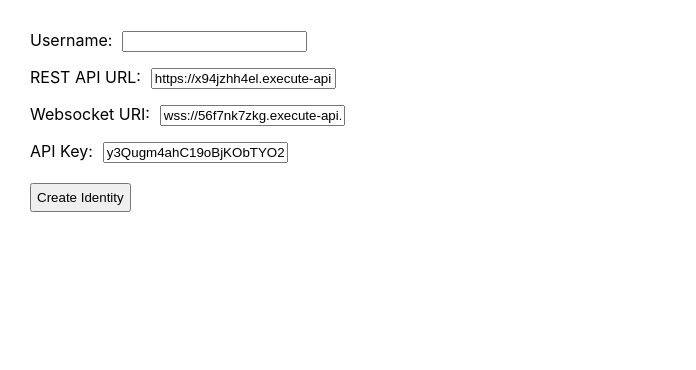
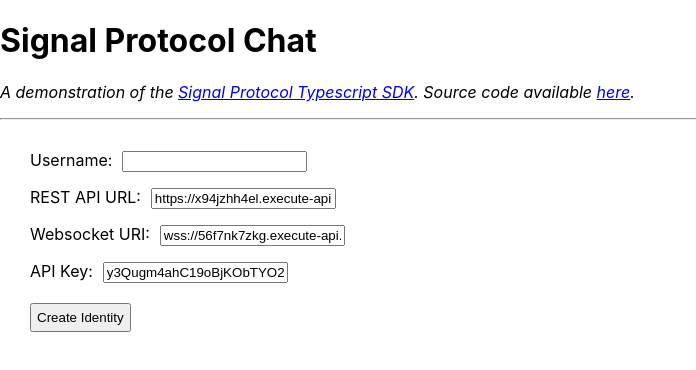
Before and after one commit to privacyresearchgroup/libsignal-typescript-demo, a React (Create React App) app in the folder signal-protocol-client/: page / in a window 1280 px wide. Shown: the top 370 px of the page, without its empty margins (0-696 px from the left). Built offline with nearby package versions, Linux system fonts and the light colour scheme; what javascript-time-ago would draw is missing.

Commit message:
add an app header

```diff
--- a/signal-protocol-client/src/App.tsx
+++ b/signal-protocol-client/src/App.tsx
@@ -11,7 +11,16 @@ function App() {
     const username = useObservable(usernameSubject, '')
     const currSession = useObservable(currentSessionSubject, null)
     return (
-        <div className="App">{username ? currSession ? <SessionDetails /> : <SessionList /> : <CreateIdentity />}</div>
+        <div className="App"><h1>Signal Protocol Chat</h1>
+        <p>
+            <em>A demonstration of the <a href="https://github.com/privacyresearchgroup/libsignal-protocol-typescript">Signal Protocol Typescript SDK</a>.
+            Source code available <a href="https://github.com/privacyresearchgroup/libsignal-typescript-demo">here</a>.
+            </em>
+        </p>
+        <hr />
+        {
+        username ? currSession ? <SessionDetails /> : <SessionList /> : <CreateIdentity />}
+        </div>
     )
 }
 
```
